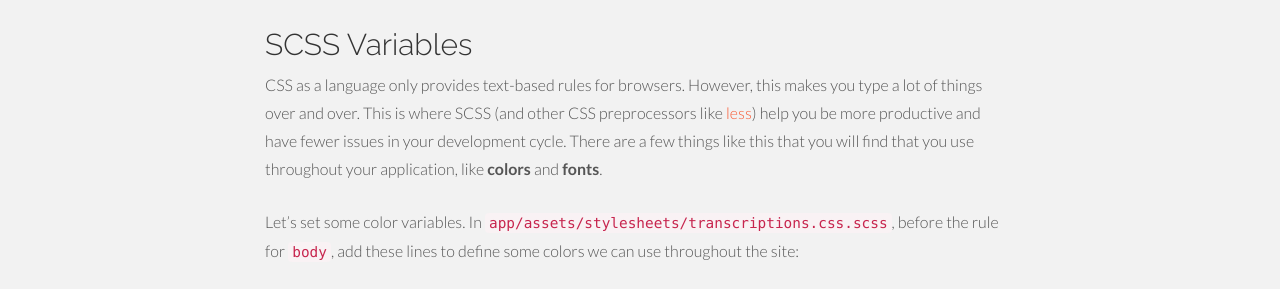
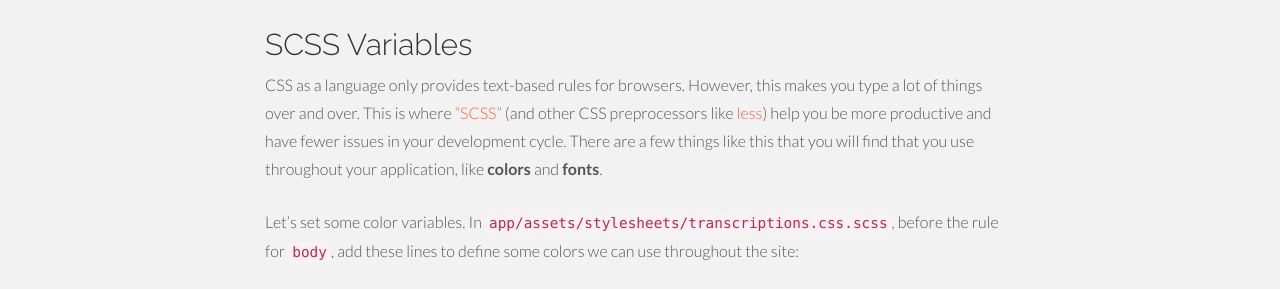
Before and after one commit to humanitiesprogramming/humanitiesprogramming.github.io, a Jekyll site: the page built from exercise-rails8.md, in a window 1280 px wide and 900 px high, scrolled down 2480 px. Shown: the part 185-474 px from the top of the window. Built offline with Jekyll 4.4.1, drawn with Linux system fonts in a browser that asks for light colours; nearby versions of some CDN libraries; some of the changed lines change nothing that is shown; some of the changed text lies outside the part shown.

Commit message:
SCSS cat.

```diff
--- a/exercise-rails8.md
+++ b/exercise-rails8.md
@@ -1,7 +1,7 @@
 ---
 layout: exercise
 title: Rails App
-description: Phase Eight - SCSS Introd
+description: Phase Eight - SCSS Introduction
 permalink: /exercises/rails-eight/
 javascript:
   - /assets/js/catchup.js
@@ -73,7 +73,8 @@
 ## SCSS Variables
 
 CSS as a language only provides text-based rules for browsers. However, this
-makes you type a lot of things over and over. This is where SCSS (and other
+makes you type a lot of things over and over. This is where ["SCSS"]({{ "/assets/img/scss_cat.jpg" | prepend: site.baseurl }})
+ (and other
 CSS preprocessors like [less][less]) help you be more productive and have fewer
 issues in your development cycle. There are a few things like this that you
 will find that you use throughout your application, like **colors** and
```
